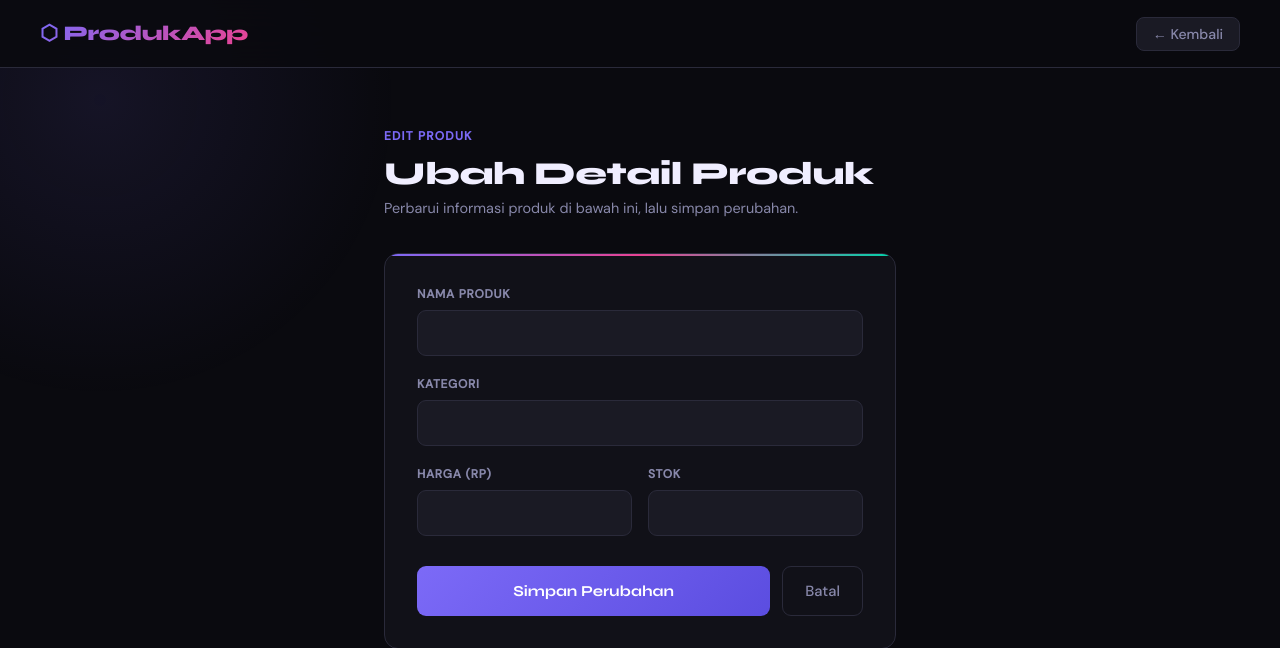
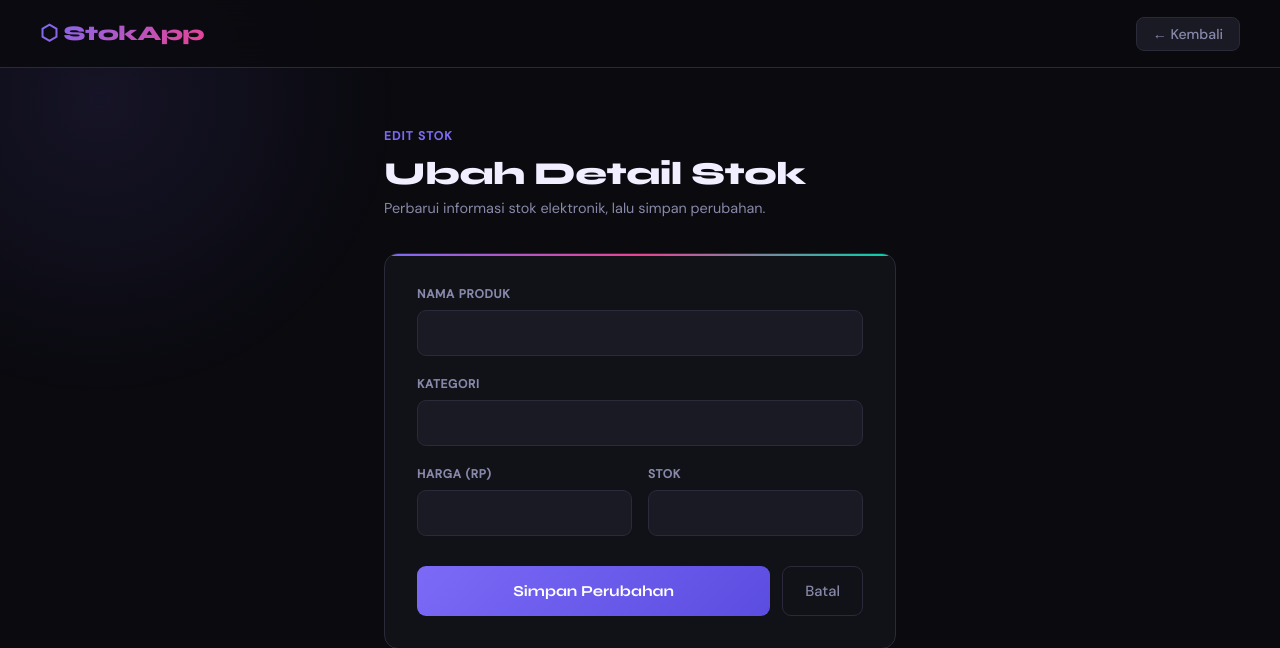
Before and after one commit to jhnmira/manajemen-electronic, a Flask app: page /edit/1 in a window 1280 px wide. Shown: the top 648 px of the page. Run offline with Flask 3, Linux system fonts and the light colour scheme; data that the repository does not hold is empty.

Commit message:
Update edit.html

```diff
--- a/templates/edit.html
+++ b/templates/edit.html
@@ -3,7 +3,7 @@
   <head>
     <meta charset="UTF-8" />
     <meta name="viewport" content="width=device-width, initial-scale=1.0" />
-    <title>Edit Produk</title>
+    <title>Edit Stok Elektronik</title>
     <link
       href="https://fonts.googleapis.com/css2?family=Syne:wght@400;600;700;800&family=DM+Sans:ital,wght@0,300;0,400;0,500;1,300&display=swap"
       rel="stylesheet"
@@ -250,15 +250,15 @@
   </head>
   <body>
     <header>
-      <div class="logo">⬡ ProdukApp</div>
+      <div class="logo">⬡ StokApp</div>
       <a href="/" class="back-link">← Kembali</a>
     </header>
 
     <main>
-      <div class="edit-eyebrow">Edit Produk</div>
-      <h1 class="edit-title">Ubah Detail Produk</h1>
+      <div class="edit-eyebrow">Edit Stok</div>
+      <h1 class="edit-title">Ubah Detail Stok</h1>
       <p class="edit-sub">
-        Perbarui informasi produk di bawah ini, lalu simpan perubahan.
+        Perbarui informasi stok elektronik, lalu simpan perubahan.
       </p>
 
       <div class="form-card">
```
